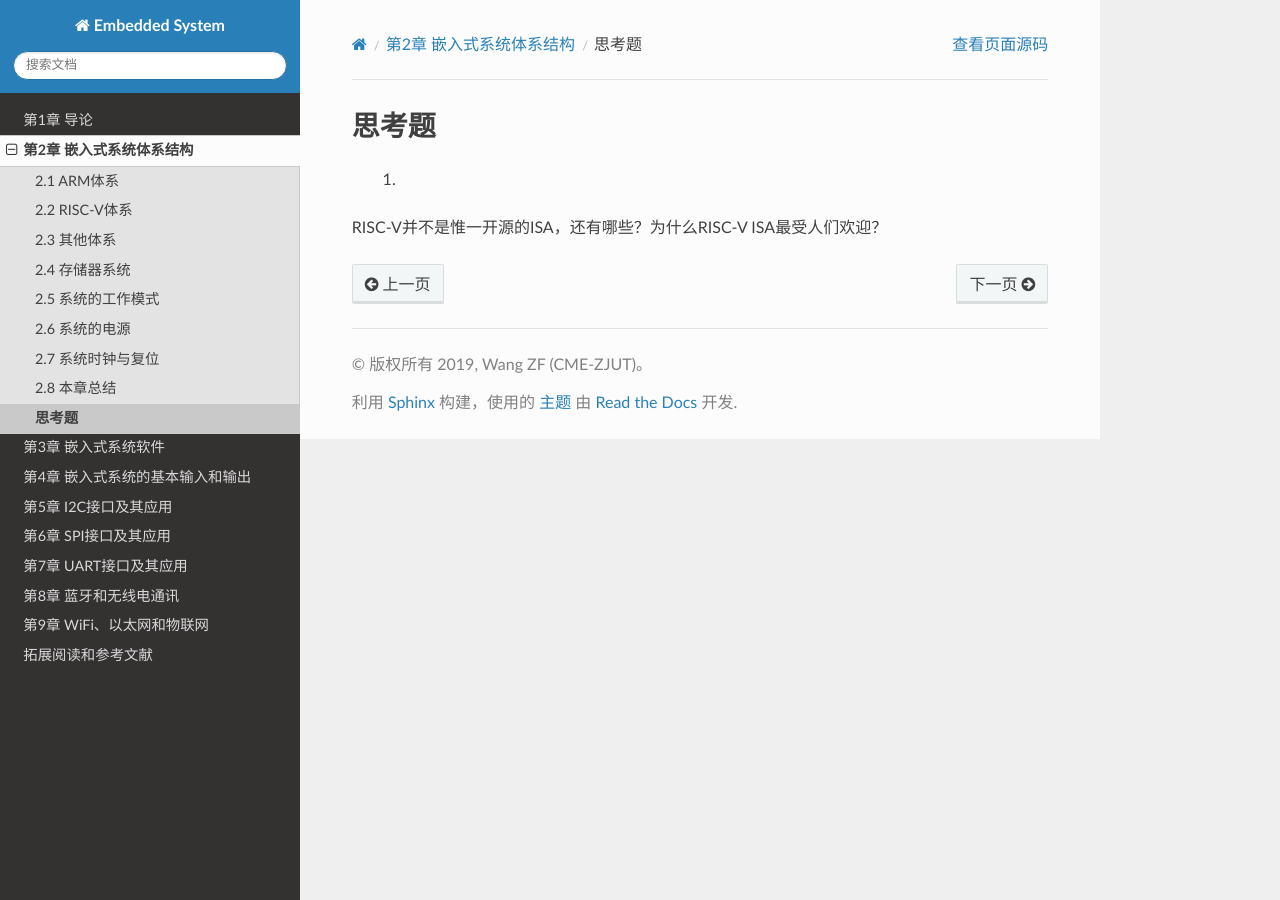
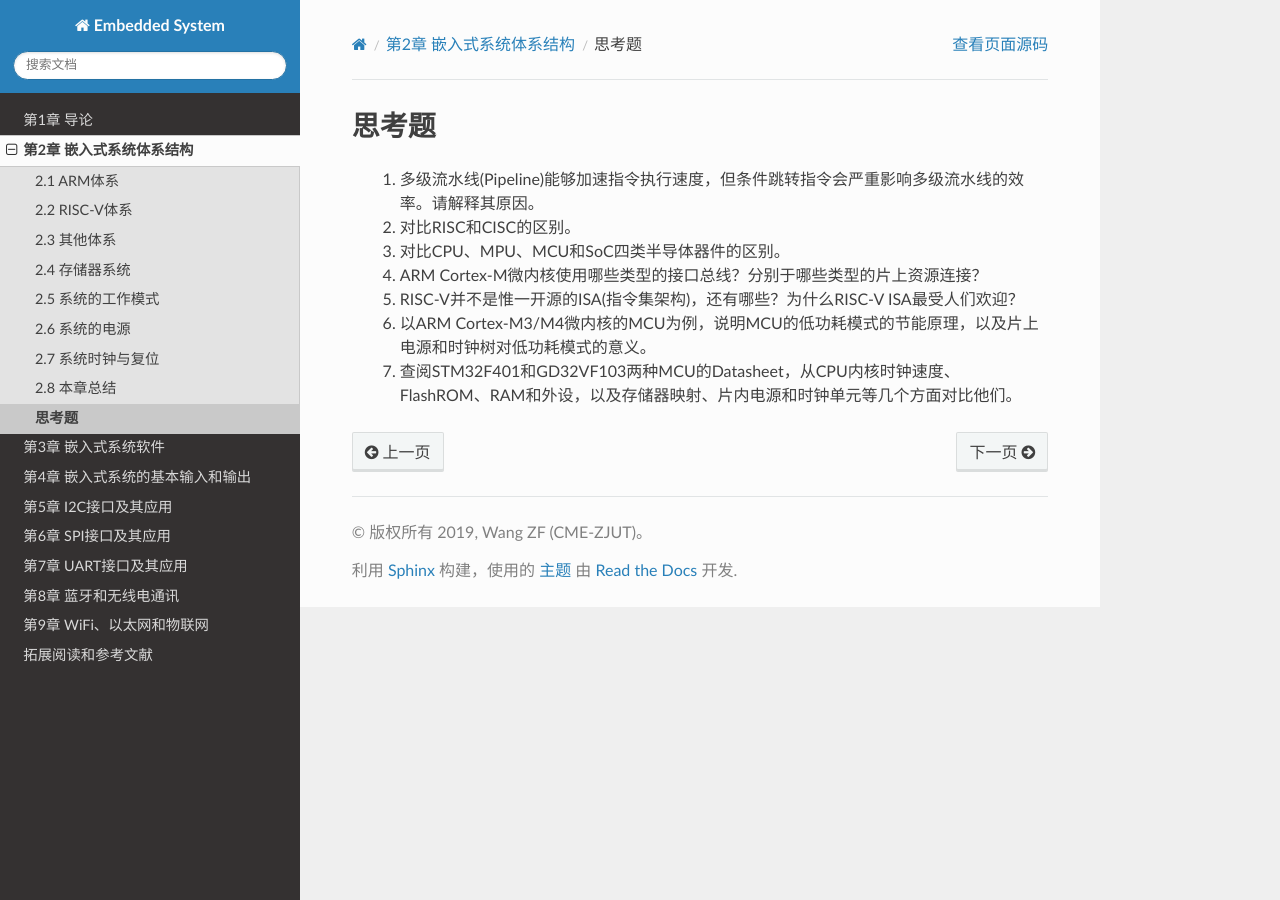
Before and after one commit to BradChan/TheEmbeddedSystem, a Sphinx documentation site: the page built from source/c2_ec_structure/problems.rst, in a window 1280 px wide. Built offline with Sphinx 7.4.7 and the Read the Docs theme 2.0.0, drawn with Linux system fonts in a browser that asks for light colours; pages that are not in the unit, such as notebooks, are missing from menus.

Commit message:
update ch2

```diff
--- a/source/c2_ec_structure/problems.rst
+++ b/source/c2_ec_structure/problems.rst
@@ -2,7 +2,10 @@
  思考题
 ===========================
 
-  1.
-
-
-RISC-V并不是惟一开源的ISA，还有哪些？为什么RISC-V ISA最受人们欢迎？
+  1. 多级流水线(Pipeline)能够加速指令执行速度，但条件跳转指令会严重影响多级流水线的效率。请解释其原因。
+  2. 对比RISC和CISC的区别。
+  3. 对比CPU、MPU、MCU和SoC四类半导体器件的区别。
+  4. ARM Cortex-M微内核使用哪些类型的接口总线？分别于哪些类型的片上资源连接？
+  5. RISC-V并不是惟一开源的ISA(指令集架构)，还有哪些？为什么RISC-V ISA最受人们欢迎？
+  6. 以ARM Cortex-M3/M4微内核的MCU为例，说明MCU的低功耗模式的节能原理，以及片上电源和时钟树对低功耗模式的意义。
+  7. 查阅STM32F401和GD32VF103两种MCU的Datasheet，从CPU内核时钟速度、FlashROM、RAM和外设，以及存储器映射、片内电源和时钟单元等几个方面对比他们。
```
